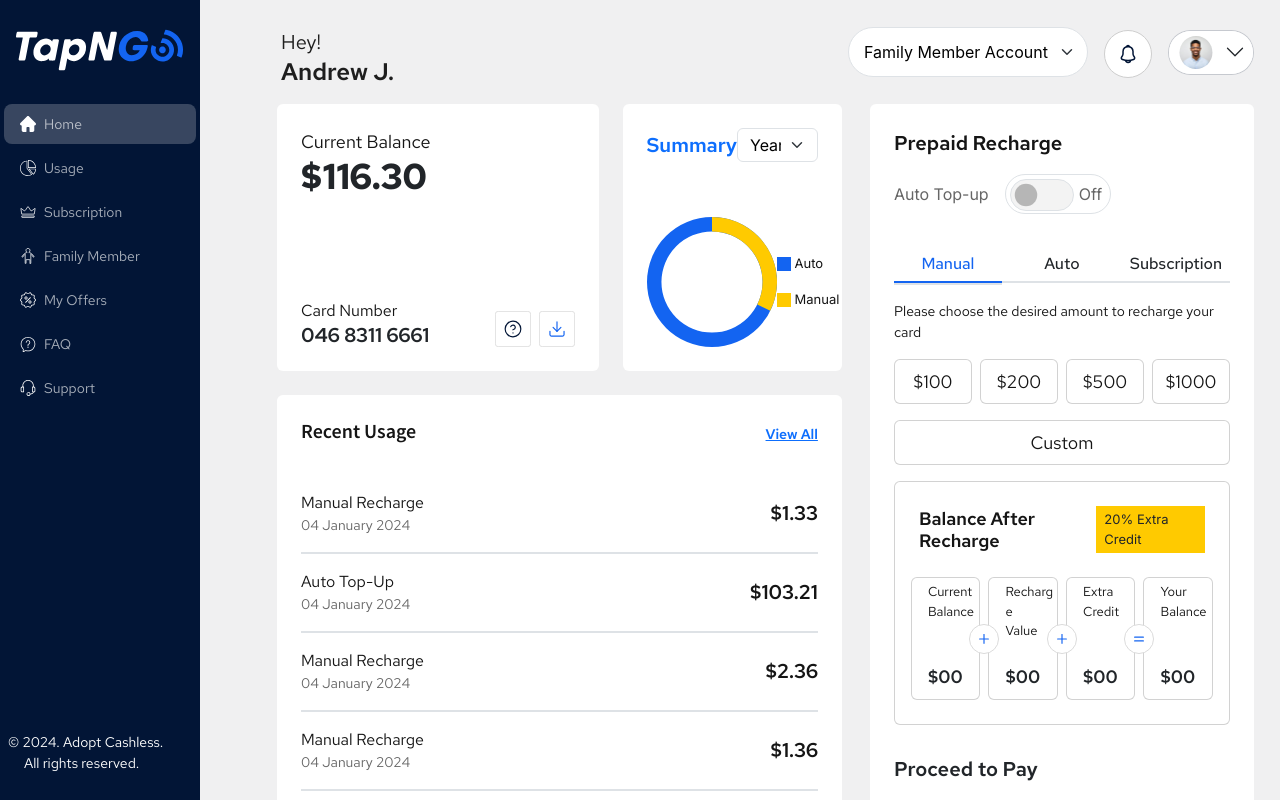
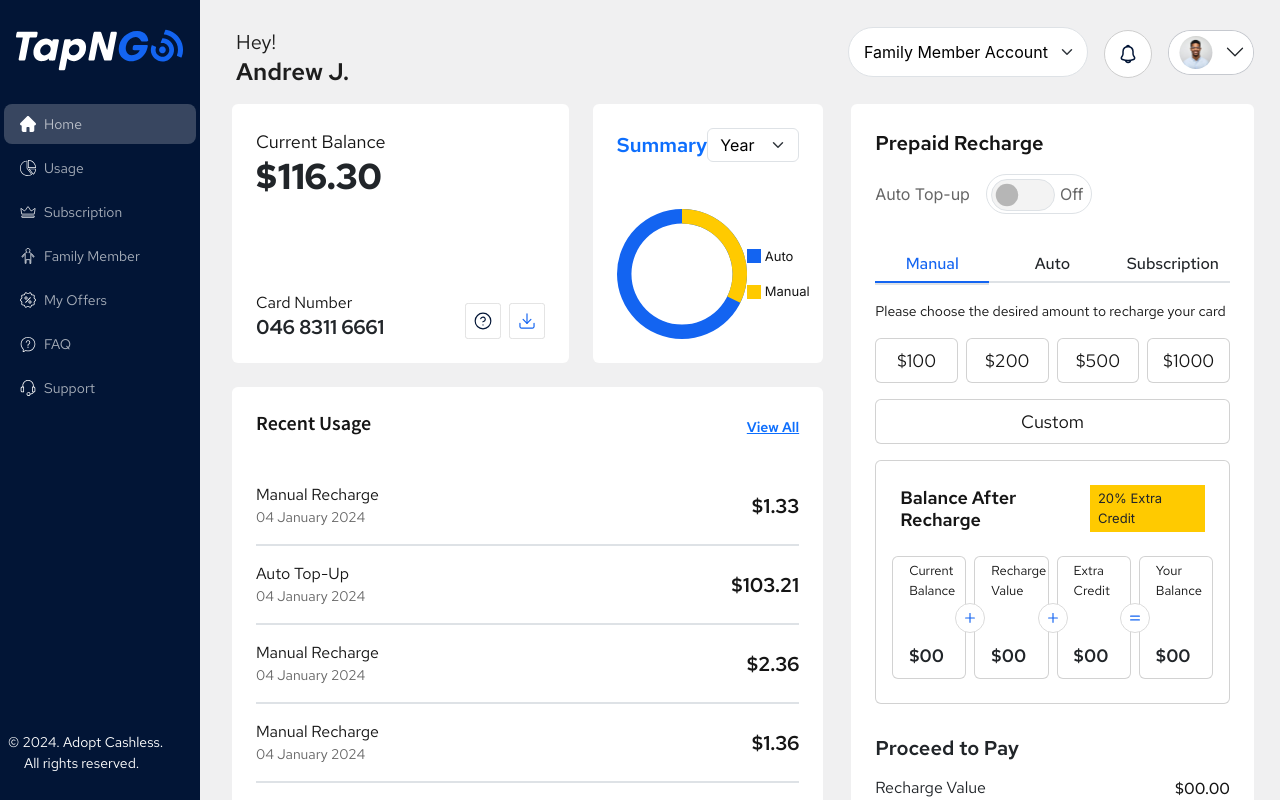
Before and after one commit to jangra-rahul/TapNGo, a Next.js app: page /Dashboard/HomeDashboard in a window 1280 px wide. Shown: the top 800 px of the page. Built offline with nearby package versions, Linux system fonts and the light colour scheme.

Commit message:
padding add

```diff
--- a/src/app/components/Layout/layout.css
+++ b/src/app/components/Layout/layout.css
@@ -32,7 +32,7 @@
 }
 @media (min-width: 992px) {
   .custom-right-margin {
-    padding-left: 285px !important;
+    padding-left: 240px !important;
     padding-right: 30px !important;
   }
 }
```
